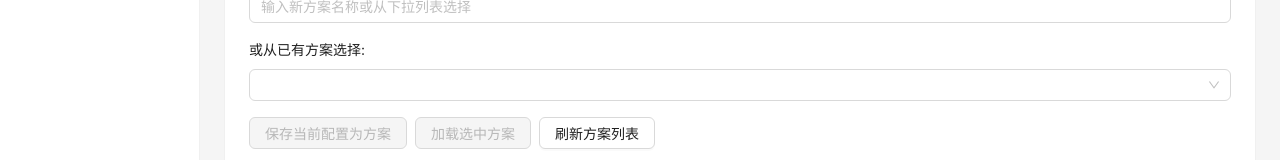
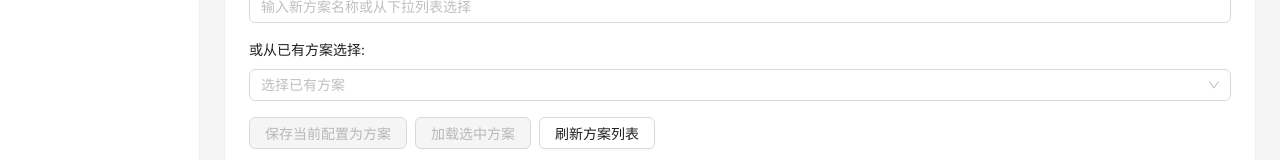
Before and after one commit to CrystalSight/WenjingOpenImg, a React (Vite) app: page / in a window 1280 px wide. Both pictures are taken after a click on the item "基础配置". Shown: the part 368-528 px from the top of the page. Built offline with nearby package versions, Linux system fonts and the light colour scheme.

Commit message:
fix: 修复配置持久化问题
- 修复API密钥在关闭软件后消失的问题,添加加载和自动保存逻辑
- 修复配置方案列表在重启后消失的问题,启动时自动加载方案列表
- 确保所有配置项(api_url, api_key, model等)都能正确持久化

```diff
--- a/src/App.tsx
+++ b/src/App.tsx
@@ -121,6 +121,9 @@ function App() {
       if (cfg.api_url) {
         setApiUrl(cfg.api_url);
       }
+      if (cfg.api_key) {
+        setApiKey(cfg.api_key);
+      }
       if (cfg.model) {
         setSelectedModel(cfg.model);
       }
@@ -130,6 +133,9 @@ function App() {
       setConcurrency(cfg.concurrency);
       setTimeoutSecs(cfg.timeout_secs);
       setMaxRetries(cfg.max_retries);
+
+      // 加载配置方案列表
+      loadConfigPresets();
 
       // 标记初始加载完成
       setTimeout(() => {
@@ -155,6 +161,7 @@ function App() {
         const updatedConfig: AppConfig = {
           ...config,
           api_url: apiUrl || undefined,
+          api_key: apiKey || undefined,
           model: selectedModel || undefined,
           common_params: customParams || '{}',
           concurrency,
@@ -565,8 +572,8 @@ function App() {
             <label style={{ display: 'block', marginBottom: 8 }}>或从已有方案选择:</label>
             <Select
               placeholder="选择已有方案"
-              value={selectedPreset}
-              onChange={(value) => setSelectedPreset(value)}
+              value={selectedPreset || undefined}
+              onChange={(value: string) => setSelectedPreset(value ?? '')}
               style={{ width: '100%' }}
               options={configPresets.map(name => ({ label: name, value: name }))}
             />
```
